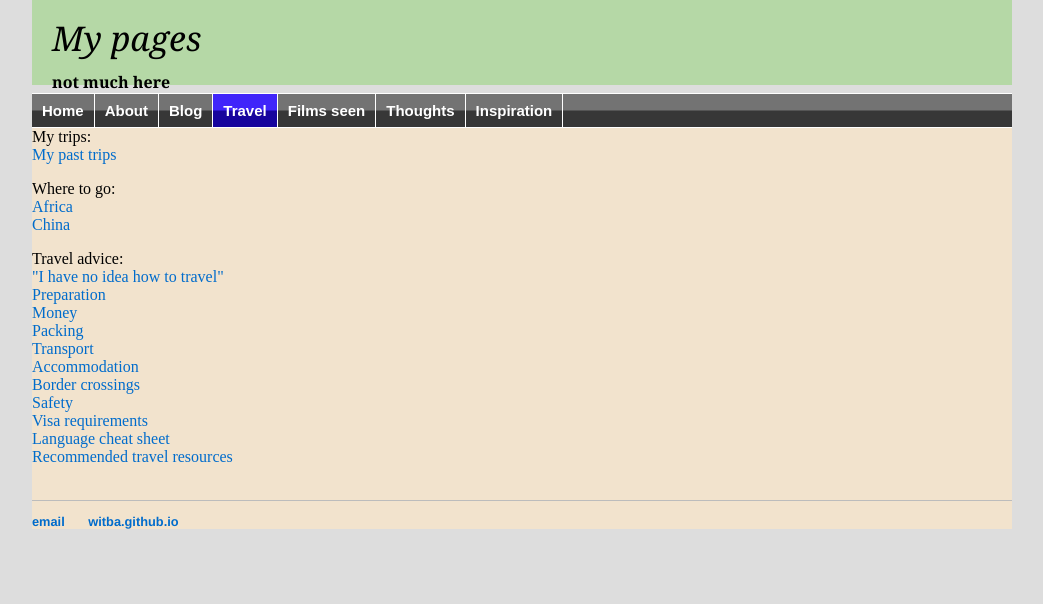
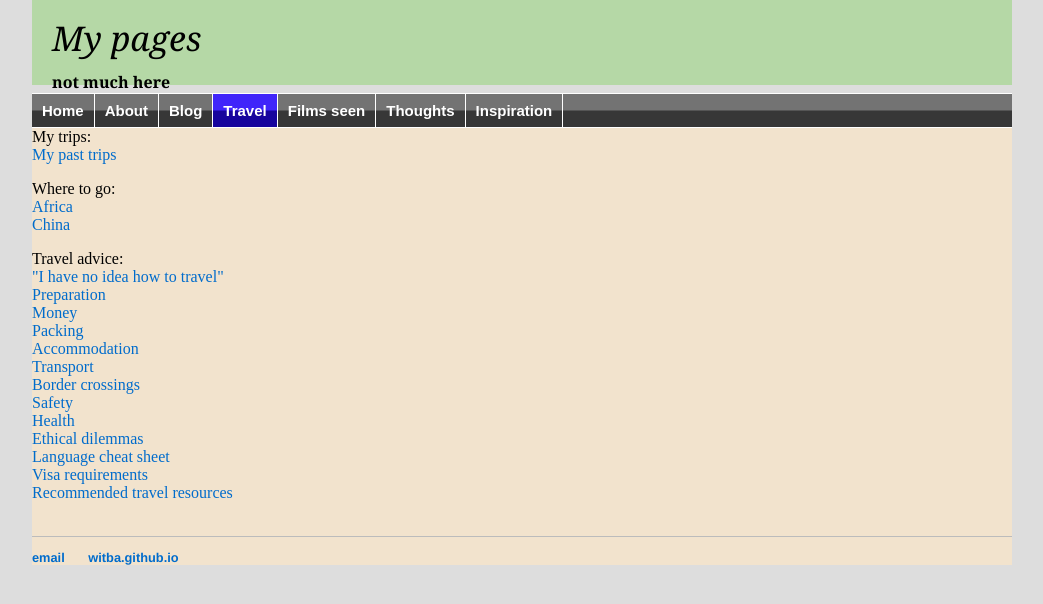
Before and after one commit to witba/witba.github.io, a Jekyll site: the page built from travel/index.html, in a window 1280 px wide. Shown: the top 604 px of the page, without its empty margins (118-1161 px from the left). Built offline with Jekyll 4.4.1, drawn with Linux system fonts in a browser that asks for light colours.

Commit message:
Update index.html

```diff
--- a/travel/index.html
+++ b/travel/index.html
@@ -13,10 +13,12 @@ Travel advice:<br>
 <a href="preparation.html">Preparation</a><br>
 <a href="money.html">Money</a><br>
 <a href="packing.html">Packing</a><br>
+<a href="accommodation.html">Accommodation</a><br>
 <a href="transport.html">Transport</a><br>
-<a href="accommodation.html">Accommodation</a><br>
 <a href="borders.html">Border crossings</a><br>
 <a href="safety.html">Safety</a><br>
+<a href="health.html">Health</a><br>
+<a href="ethics.html">Ethical dilemmas</a><br>
+<a href="lang.html">Language cheat sheet</a><br>
 <a href="visas.html">Visa requirements</a><br>
-<a href="lang.html">Language cheat sheet</a><br>
 <a href="resources.html">Recommended travel resources</a></p><br>
```
